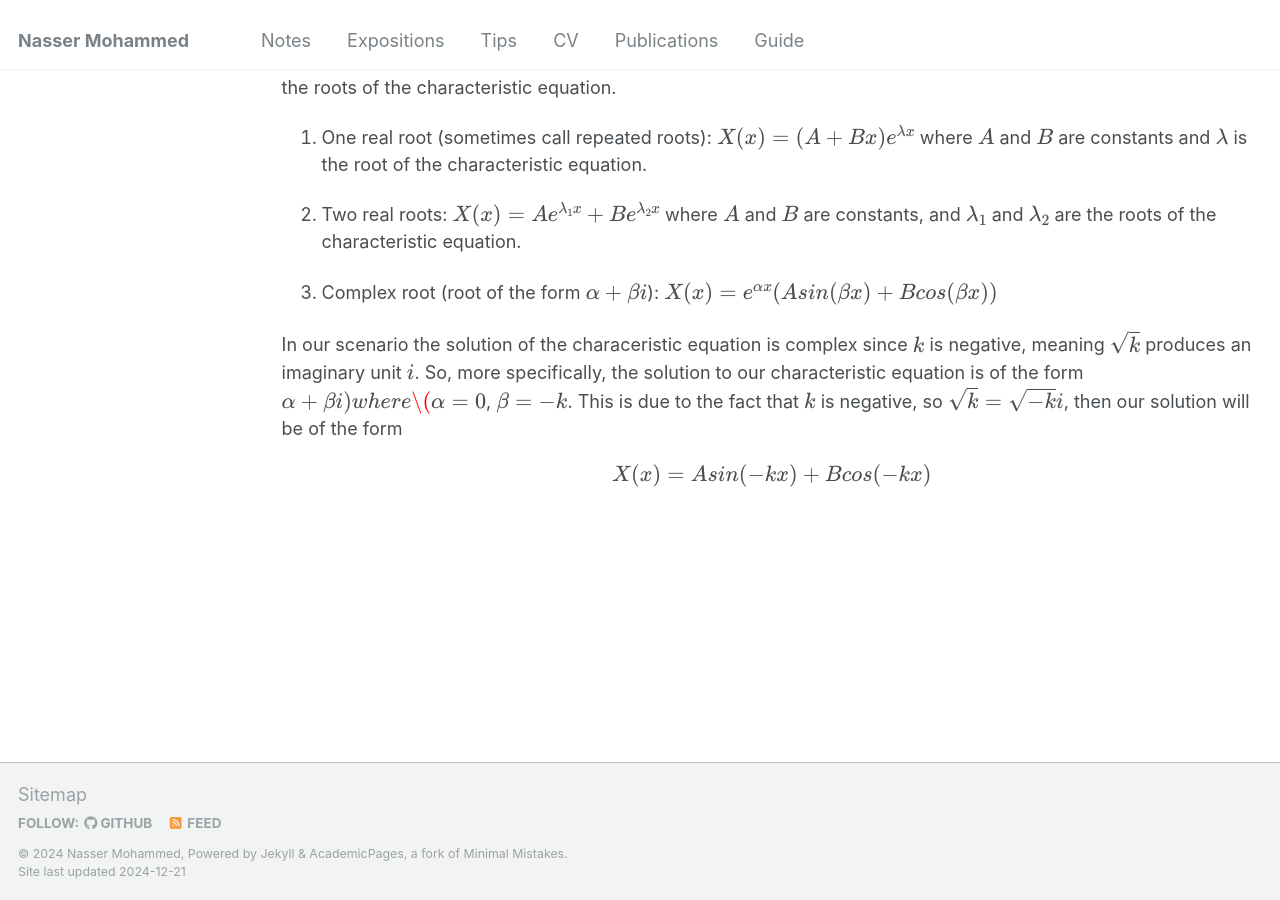
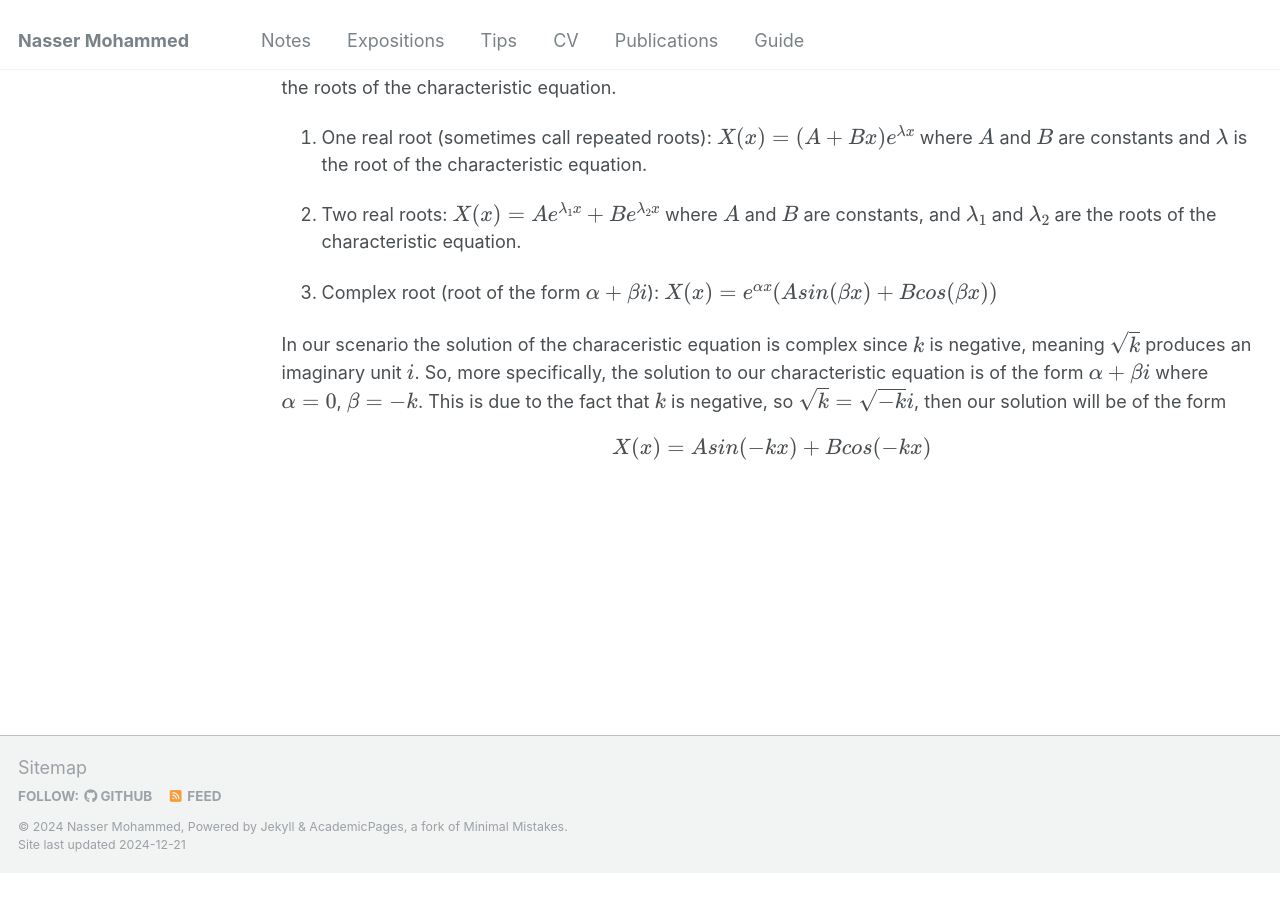
Before and after one commit to Nasser-Mohammed/Nasser-Mohammed.github.io, a Jekyll site: the page built from _pages/notes/pde/heatequation.md, in a window 1280 px wide and 900 px high, scrolled down 4219 px. Built offline with Jekyll 4.4.1, drawn with Linux system fonts in a browser that asks for light colours; after the commit the page ends 5092 px from its top, so only the background shows below that.

Commit message:
Update heatequation.md

```diff
--- a/_pages/notes/pde/heatequation.md
+++ b/_pages/notes/pde/heatequation.md
@@ -58,4 +58,4 @@ Solving for \\(\lambda\\) we get that \\(\lambda = \sqrt k\\). There are three p
 3. Complex root (root of the form \\(\alpha + \beta i\\)): \\(X(x) = e^{\alpha x}(Asin(\beta x) + Bcos(\beta x))\\)
 
 
-In our scenario the solution of the characeristic equation is complex since \\(k\\) is negative, meaning \\(\sqrt k\\) produces an imaginary unit \\(i\\). So, more specifically, the solution to our characteristic equation is of the form \\(\alpha + \beta i) where \\(\alpha = 0\\), \\(\beta = -k\\). This is due to the fact that \\(k\\) is negative, so \\(\sqrt k = \sqrt {-k}i\\), then our solution will be of the form \\[X(x) = Asin(-kx) + Bcos(-kx)\\]
+In our scenario the solution of the characeristic equation is complex since \\(k\\) is negative, meaning \\(\sqrt k\\) produces an imaginary unit \\(i\\). So, more specifically, the solution to our characteristic equation is of the form \\(\alpha + \beta i\\) where \\(\alpha = 0\\), \\(\beta = -k\\). This is due to the fact that \\(k\\) is negative, so \\(\sqrt k = \sqrt {-k}i\\), then our solution will be of the form \\[X(x) = Asin(-kx) + Bcos(-kx)\\]
```
